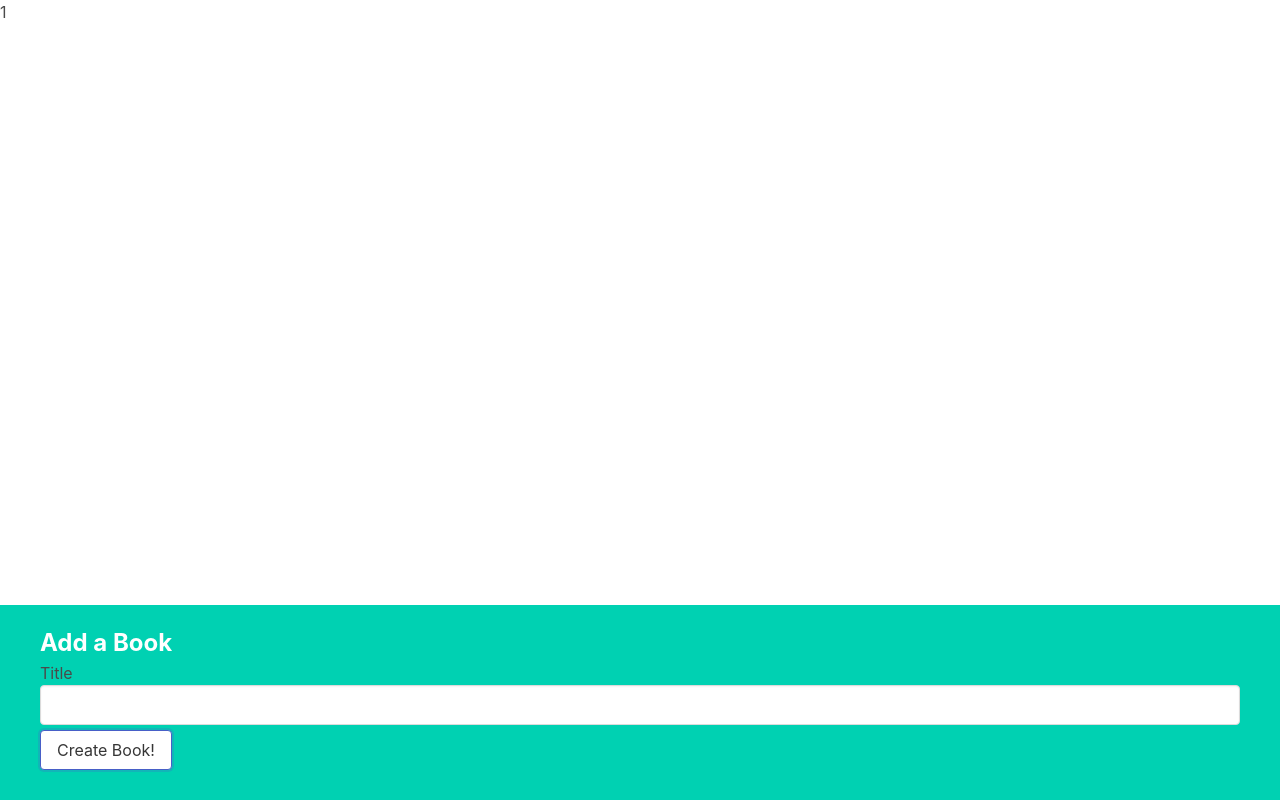
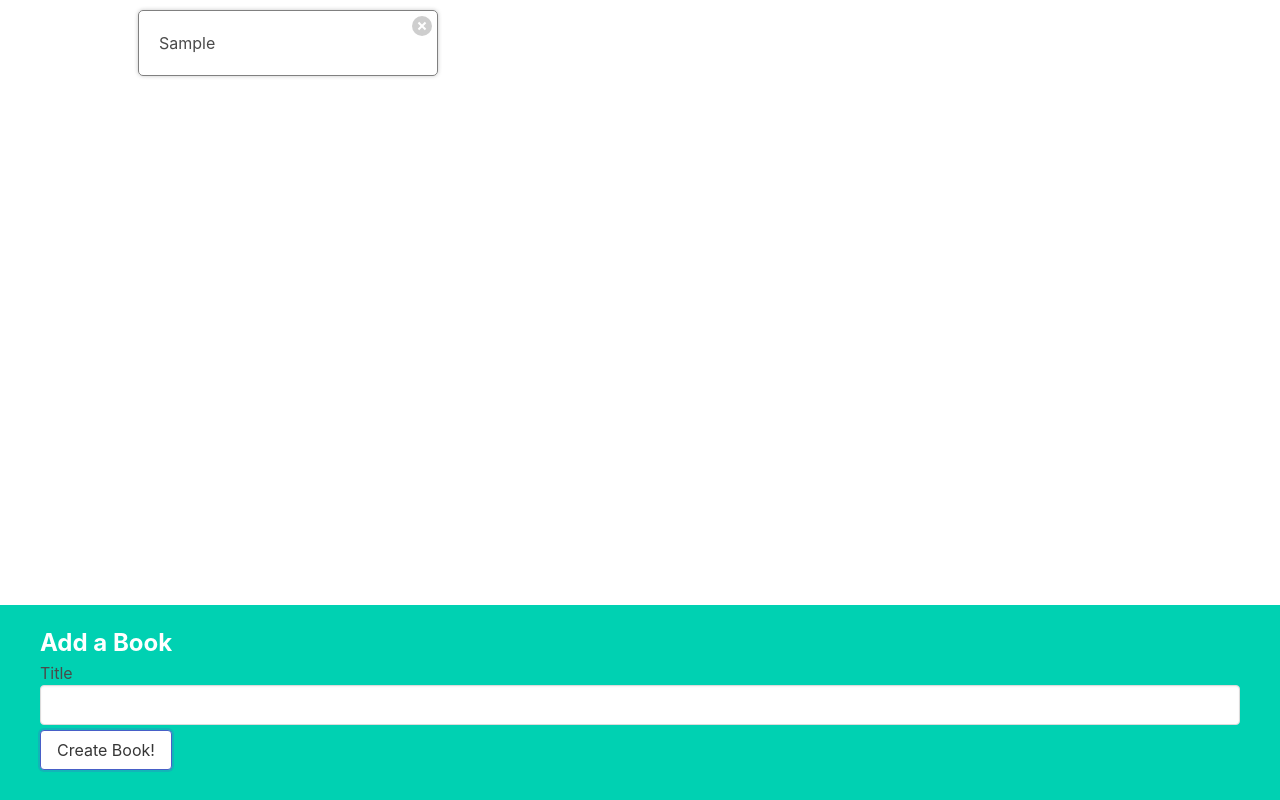
Before and after one commit to danporeda/books, a React (Create React App) app: page / in a window 1280 px wide. Both pictures are taken after typing "Sample" into the empty fields and a click on the button "Create Book!". Built offline with nearby package versions, Linux system fonts and the light colour scheme.

Commit message:
BookList and BookShow components updated with callback function onDelete

```diff
--- a/src/App.js
+++ b/src/App.js
@@ -4,6 +4,13 @@ import BookList from './components/BookList';
 
 function App() {
   const [books, setBooks] = useState([]);
+
+  const deleteBookById = (id) => {
+    const updatedBooks = books.filter((book) => {
+      return book.id !== id;
+    })
+    setBooks(updatedBooks);
+  }
 
   const createBook = (title) => {
     const updatedBooks = [
@@ -15,8 +22,8 @@ function App() {
   }
 
   return (
-    <div>
-      {books.length}
+    <div className="app">
+      <BookList books={books} onDelete={deleteBookById} />
       <BookCreate onCreate={createBook} />
     </div>
   );
--- a/src/components/BookList.js
+++ b/src/components/BookList.js
@@ -1,4 +1,10 @@
-function BookList() {
-  return <div>Book List</div>;
+import BookShow from './BookShow';
+
+function BookList({ books, onDelete }) {
+  const renderedBooks = books.map((book) => {
+    return <BookShow key={book.id} book={book} onDelete={onDelete} />;
+  });
+
+  return <div className="book-list">{renderedBooks}</div>;
 }
 export default BookList;
--- a/src/components/BookShow.js
+++ b/src/components/BookShow.js
@@ -1,4 +1,16 @@
-function BookShow() {
-  return <div>Book Show</div>;
+function BookShow({ book, onDelete }) {
+  const handleClick = () => {
+    onDelete(book.id);
+  }
+
+  return <div className="book-show">
+    {book.title}
+    <div className="actions">
+      <button className="delete" onClick={handleClick}>
+        Delete
+      </button>
+    </div>
+
+  </div>;
 }
 export default BookShow;
```
